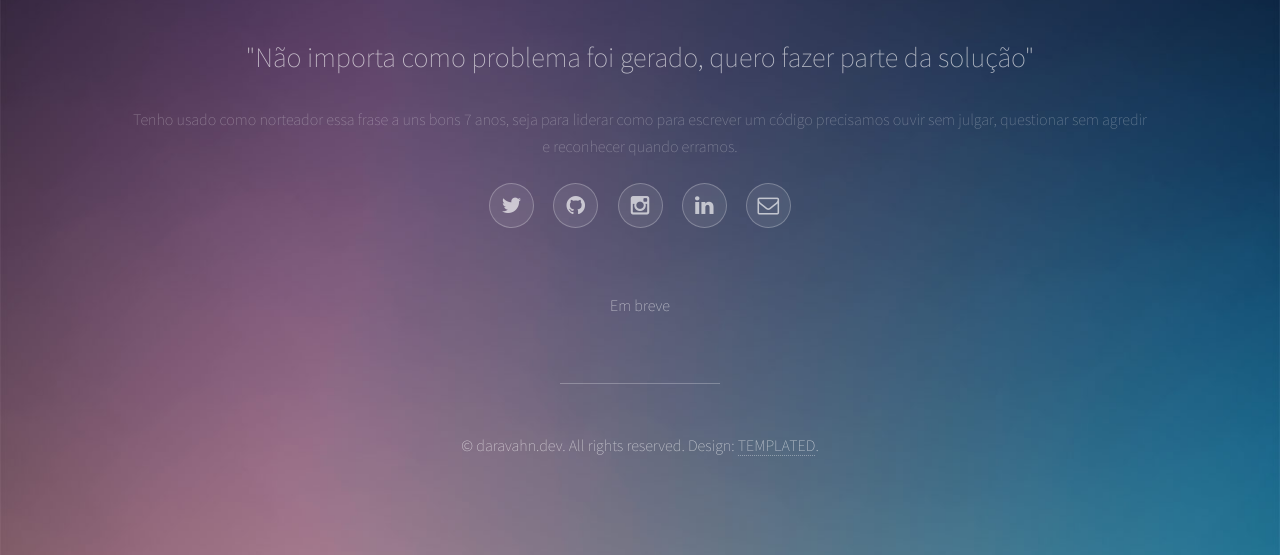
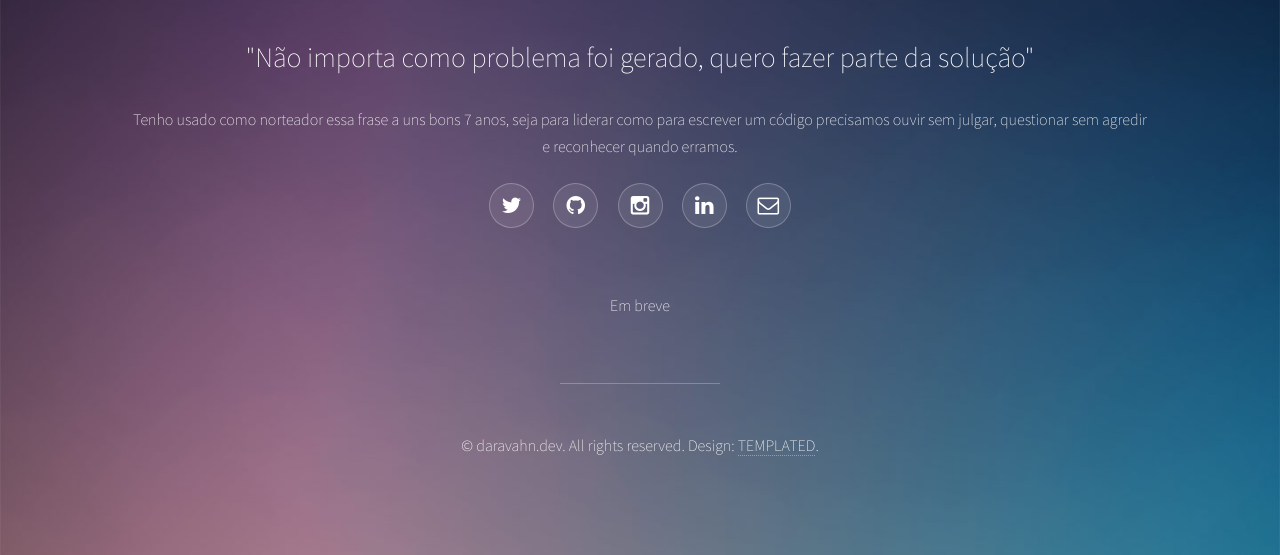
Before and after one commit to daravahn/hotsite, a plain HTML site: page index.html in a window 1280 px wide. Shown: the part 245-800 px from the top of the page. Drawn offline with Linux system fonts and the light colour scheme.

Commit message:
removing opacity on text for more constrast

```diff
--- a/assets/css/main.css
+++ b/assets/css/main.css
@@ -1429,7 +1429,7 @@
 /* Type */
 
 	body, input, select, textarea {
-		color: rgba(255, 255, 255, 0.65);
+		color: rgba(255, 255, 255);
 		font-family: "Source Sans Pro", Helvetica, sans-serif;
 		font-size: 13pt;
 		font-weight: 200;
@@ -1612,7 +1612,7 @@
 	}
 
 	header p {
-		color: rgba(255, 255, 255, 0.35);
+		color: rgba(255, 255, 255);
 		position: relative;
 		margin: 0 0 1.5em 0;
 	}
@@ -2588,7 +2588,7 @@
 	}
 
 		#header h1 {
-			color: rgba(255, 255, 255, 0.65);
+			color: rgba(255, 255, 255);
 		}
 
 		#header .avatar {
```
